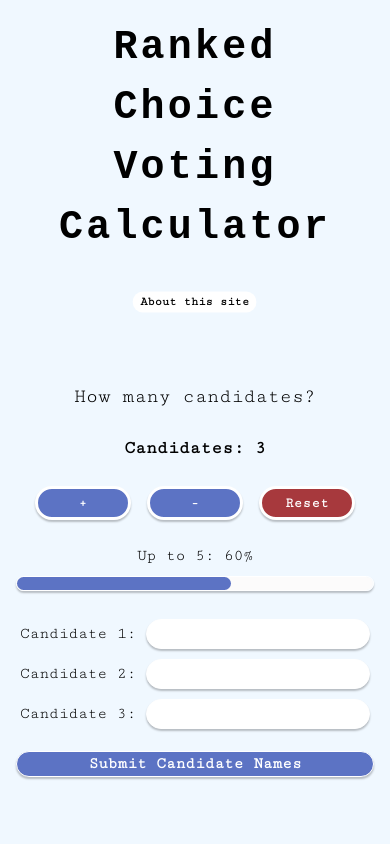
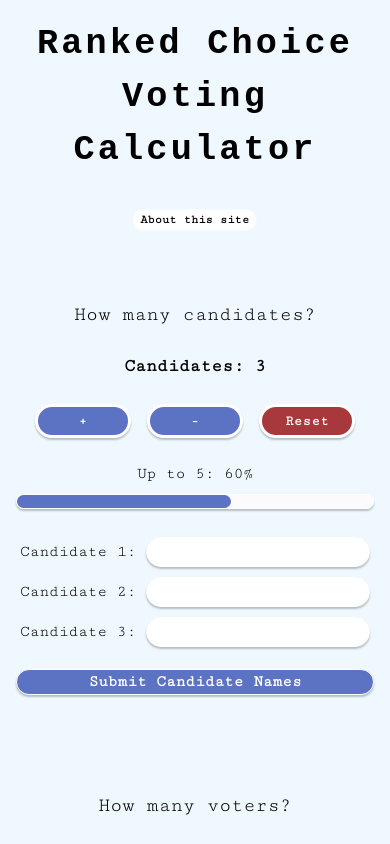
Before and after one commit to BrettEastman/RankedChoice, a Svelte app: page / in a window 390 px wide. Shown: the top 844 px of the page. Built offline with nearby package versions, Linux system fonts and the light colour scheme; a web font is replaced by a local one.

Commit message:
Remove comments from App. Make h1 title responsive. Add vote-svgrepo-com.svg for new icon.

```diff
--- a/index.html
+++ b/index.html
@@ -8,7 +8,7 @@
       href="https://fonts.googleapis.com/css2?family=Chivo+Mono&family=Cutive+Mono&display=swap"
       rel="stylesheet"
     />
-    <link rel="icon" type="image/svg+xml" href="/vite.svg" />
+    <link rel="icon" type="image/svg+xml" href="/vote-svgrepo-com.svg" />
     <meta name="viewport" content="width=device-width, initial-scale=1.0" />
     <title>Ranked Choice Voting Calculator</title>
   </head>
--- a/src/App.svelte
+++ b/src/App.svelte
@@ -39,7 +39,6 @@
   let candidates = [];
   $: candidates = $candidatesStore;
 
-  // increment the number of candidates which will trigger a re-render of the form with the current number of slots to input candidate names
   const handleCandidateSubmit = (e) => {
     const candidateButton: HTMLElement = document.getElementById("candidate");
     (document.getElementById("candidate") as HTMLButtonElement).disabled = true;
@@ -56,7 +55,6 @@
   let voters = [];
   $: voters = $votersStore;
 
-  // same with voters
   const handleVoterSubmit = (e) => {
     const voterButton: HTMLElement = document.getElementById("voter");
     (document.getElementById("voter") as HTMLButtonElement).disabled = true;
@@ -72,7 +70,6 @@
     showGoToBallot = true;
   };
 
-  // the handleSubmit function will then process the form data and add the candidate names to the candidateData store - one object for each candidate with the candidate name and an array of three zeros for votes
   let electionData = [];
   $: electionData = $electionStore;
 
@@ -89,7 +86,6 @@
   let voted = false;
   $: voted = $didVote;
 
-  // Add votes from each voter
   const handleVoteSubmit = (e) => {
     const voteButton: HTMLElement = document.getElementById("vote");
     (document.getElementById("vote") as HTMLButtonElement).disabled = true;
@@ -175,7 +171,7 @@
   <div slot="top" class="flex flex-col justify-center items-center mb-8">
     <!-- svelte-ignore a11y-click-events-have-key-events -->
     <h1
-      class="max-w-max px-5 py-2 text-[2.5rem] font-bold mt-2.5 mb-2 cursor-pointer text-center"
+      class="max-w-max px-5 py-2 text-[2.2rem] font-bold mt-2.5 mb-2 cursor-pointer text-center md:text-[2.8rem]"
       on:click|preventDefault={backToHome}
     >
       Ranked Choice Voting Calculator
```
Also changed, not shown: public/vote-svgrepo-com.svg (added).
